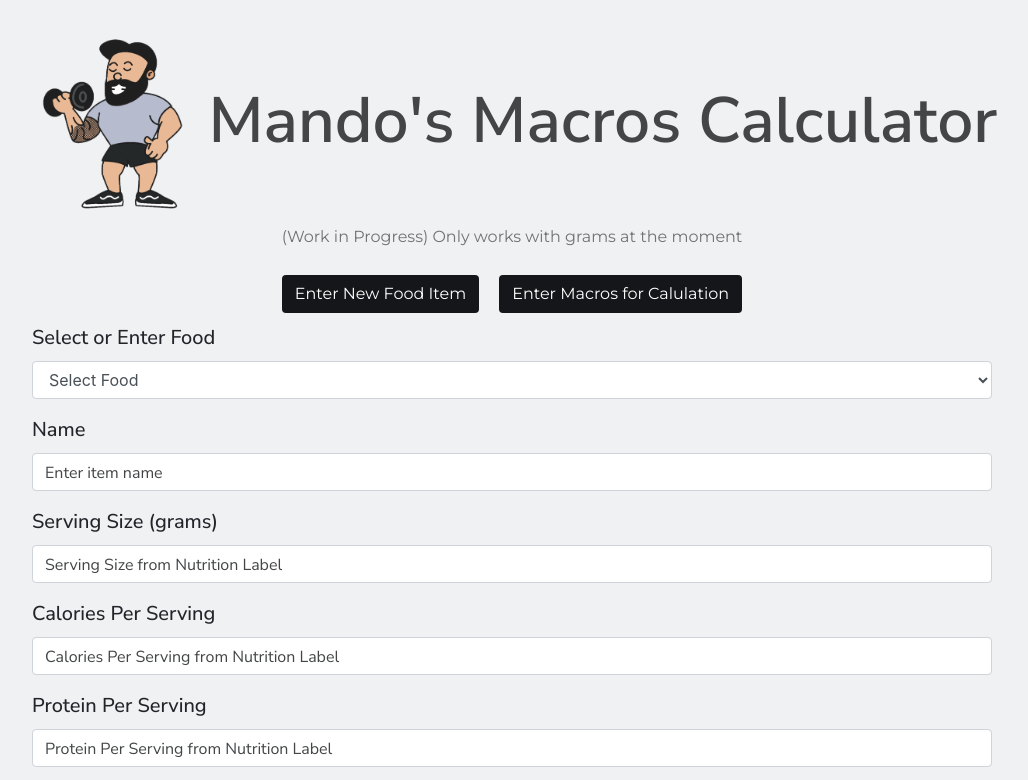
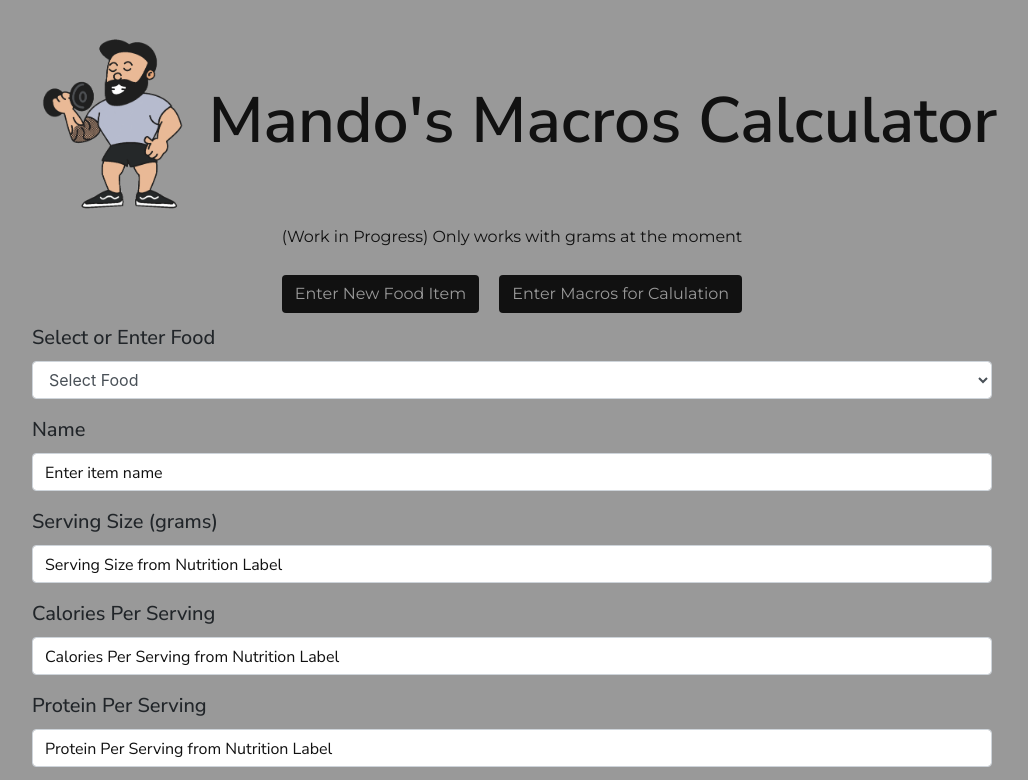
Before and after one commit to armandoroman20/macro-calculator, a website: page index.html in a window 1280 px wide. Shown: the top 780 px of the page, without its empty margins (128-1156 px from the left). Drawn offline with nearby package versions, Linux system fonts and the light colour scheme.

Commit message:
made css changes

```diff
--- a/style.css
+++ b/style.css
@@ -6,20 +6,31 @@ h2, h3, h4, h5, p, .btn  {
       font-family: "Montserrat", sans-serif;
 }
 
+.container-fluid {
+  padding-top: 25px;
+  padding-left: 40px;
+  padding-right: 40px;
+  background: #999999;
+}
+
+.mainFormContainer {
+  margin-right: 10%;
+  margin-left: 10%;
+}
 
 label, input::placeholder {
     font-family: "Nunito Sans", sans-serif;
 }
 
 input::placeholder {
-  color: #434546 !important;
+  color: #111111 !important;
 }
 
 h1 {
   font-family: "Nunito Sans", sans-serif;
   font-weight: 600;
   font-size: 4em;
-  color: #434546;
+  color: #111111;
 }
 
 p {
@@ -39,7 +50,7 @@ img.logo {
 
 .title, .disclaimer {
   text-align: center;
-  color: #717276;
+  color: #111111;
 }
 
 .title {
@@ -48,25 +59,15 @@ img.logo {
   justify-content: center;
 }
 
-.container-fluid {
-  padding-top: 25px;
-  padding-left: 40px;
-  padding-right: 40px;
-  background-color: #f0f1f3;
-}
 
-.mainFormContainer {
-  margin-right: 10%;
-  margin-left: 10%;
-}
 .results {
   padding-top: 25px;
 
 }
 
 .results p {
-    color: #434546;
-      font-weight: bold;
+  color: #111111;
+  font-weight: bold;
 }
 
 .button-toggler {
@@ -79,7 +80,11 @@ img.logo {
 }
 
 button {
-  background-color: #15161a;
+  background-color: #111111;
+  color: #999999;
+}
+
+button:hover {
   color: white;
 }
 
```
